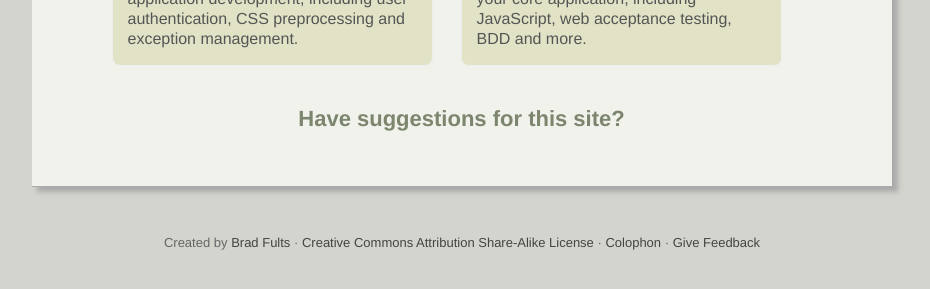
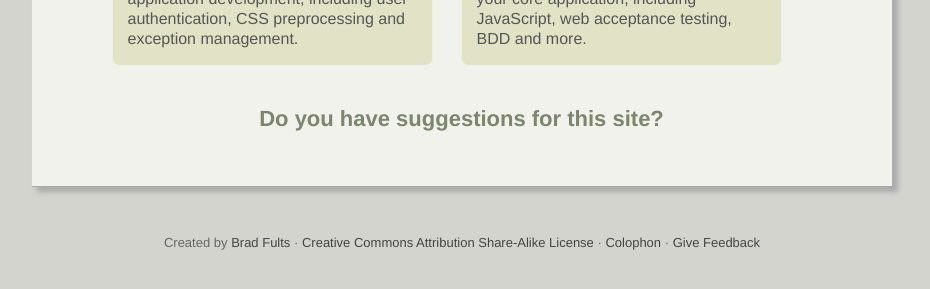
Before and after one commit to h3h/railschoices.com, a Jekyll site: the page built from index.html, in a window 1280 px wide. Shown: the part 523-812 px from the top of the page, without its empty margins (178-1108 px from the left). Built offline with Jekyll 4.4.1, drawn with Linux system fonts in a browser that asks for light colours.

Commit message:
Tiny tweaks.

```diff
--- a/_includes/list_topics.html
+++ b/_includes/list_topics.html
@@ -6,5 +6,5 @@
 {% endfor %}
 
 <p class="suggest">
-  <a href="http://getsatisfaction.com/railschoices/topics/new?style=idea&amp;query=I%20have%20an%20idea%E2%80%A6">Have suggestions for this site?</a>
+  <a href="http://getsatisfaction.com/railschoices/topics/new?style=idea&amp;query=I%20have%20an%20idea%E2%80%A6">Do you have suggestions for this site?</a>
 </p>
--- a/styles/site.css
+++ b/styles/site.css
@@ -127,6 +127,7 @@ p {
   color: #666;
   cursor: default;
   font-size: 13px;
+  margin: 1em 0 2em;
   text-align: center;
 }
 #footer a {
```
